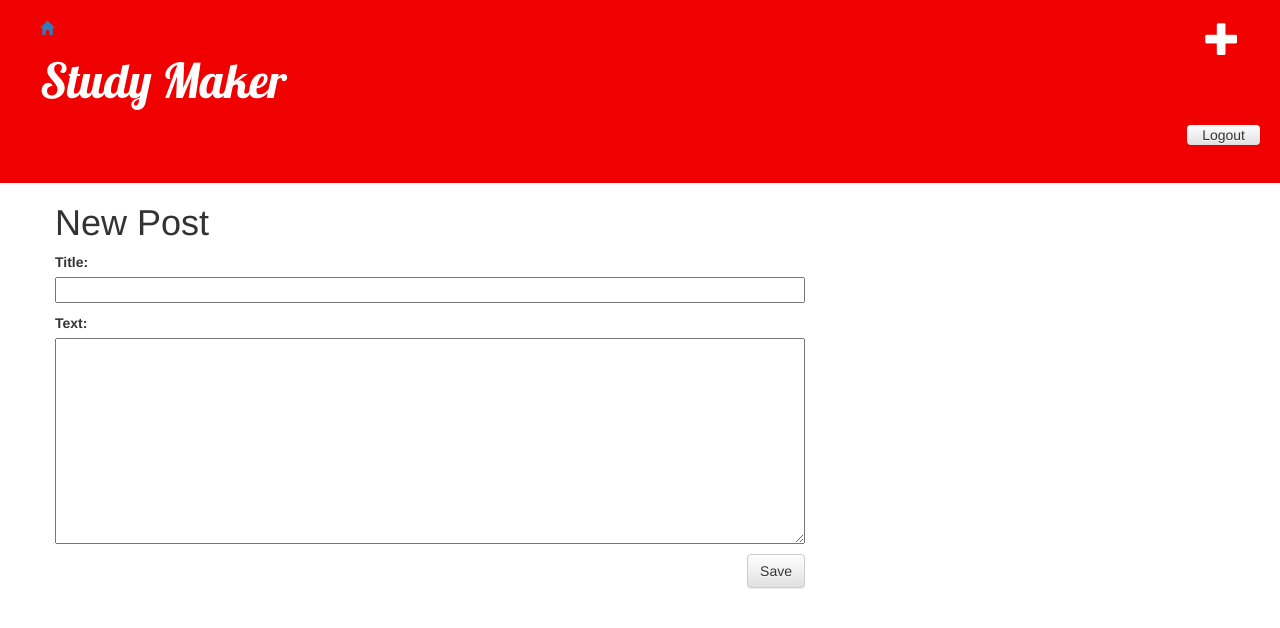
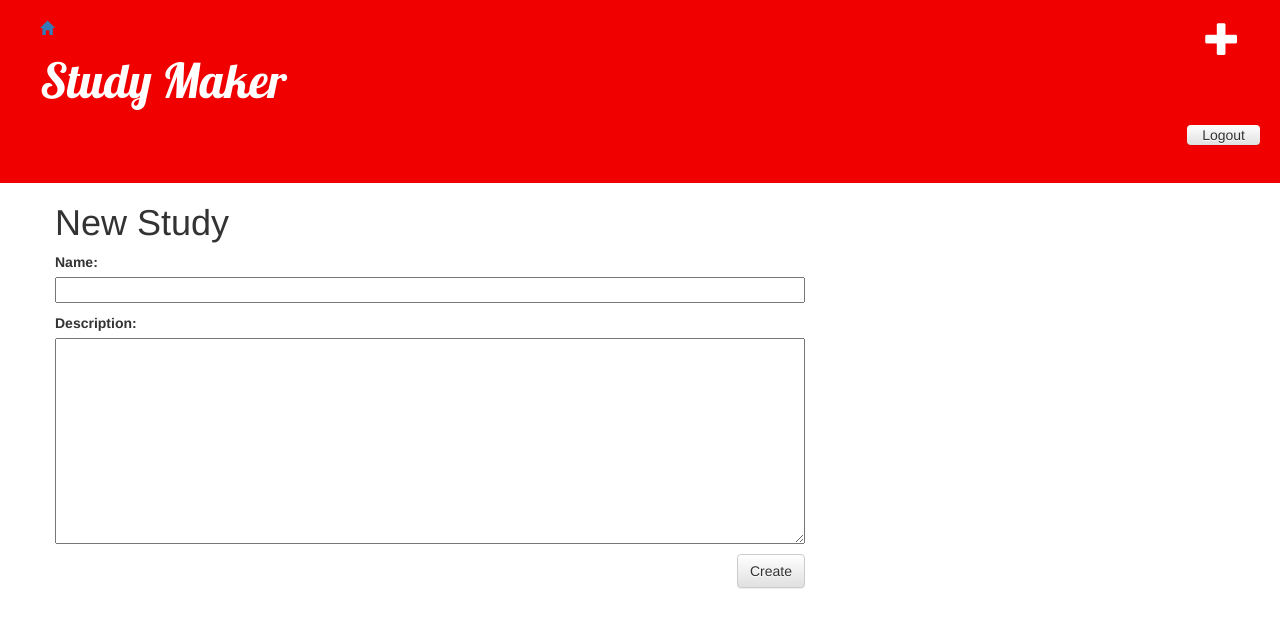
Before and after one commit to krista2811/my-first-blog, a Django app: page /post/new/ in a window 1280 px wide. Shown: the top 628 px of the page. Run offline with Django 3.2, Linux system fonts and the light colour scheme; the visitor is signed in with stand-in values (Sample User, id 1); some libraries are stand-ins or nearby versions.

Commit message:
DB change

```diff
--- a/blog/forms.py
+++ b/blog/forms.py
@@ -5,7 +5,7 @@ class PostForm(forms.ModelForm):
 
 	class Meta:
 		model = Post
-		fields = ('title', 'text',)
+		fields = ('name', 'description',)
 
 class CommentForm(forms.ModelForm):
 
--- a/blog/models.py
+++ b/blog/models.py
@@ -3,8 +3,8 @@ from django.utils import timezone
 
 class Post(models.Model):
         author = models.ForeignKey('auth.User')
-        title = models.CharField(max_length=200)
-        text = models.TextField()
+        name = models.CharField(max_length=200)
+        description = models.TextField()
         created_date = models.DateTimeField(
                 default=timezone.now)
         published_date = models.DateTimeField(
@@ -15,7 +15,7 @@ class Post(models.Model):
             self.save()
 
         def __str__(self):
-            return self.title
+            return self.name
 
 class Comment(models.Model):
     post = models.ForeignKey('blog.Post', related_name = 'comments')
--- a/blog/templates/blog/add_comment_to_post.html
+++ b/blog/templates/blog/add_comment_to_post.html
@@ -1,7 +1,7 @@
 {% extends 'blog/base.html' %}
 
 {% block content %}
-    <h1>New Postt</h1>
+    <h1>New Post</h1>
     <form method="POST" class="post-form">{% csrf_token %}
         {{ form.as_p }}
         <button type="submit" class="save btn btn-default">Send</button>
--- a/blog/templates/blog/post_detail.html
+++ b/blog/templates/blog/post_detail.html
@@ -12,7 +12,7 @@
 		<p>{{ post.text|linebreaksbr }}</p>
 	</div>
 	<hr>
-<a class="btn btn-default" href="{% url 'add_comment_to_post' pk=post.pk %}">Add comment</a>
+<a class="btn btn-default" href="{% url 'add_comment_to_post' pk=post.pk %}">Add Post</a>
 {% for comment in post.comments.all %}
 {% if user.is_authenticated %}
     <div class="comment">
--- a/blog/templates/blog/post_edit.html
+++ b/blog/templates/blog/post_edit.html
@@ -1,9 +1,9 @@
 {% extends 'blog/base.html' %}
 
 {% block content %}
-	<h1>New Post</h1>
+	<h1>New Study</h1>
 	<form method="POST" class="post-form">{% csrf_token %}
 		{{form.as_p}}
-		<button type="submit" class="save btn btn-default">Save</button>
+		<button type="submit" class="save btn btn-default">Create</button>
 	</form>
 {% endblock %}
--- a/blog/templates/blog/post_list.html
+++ b/blog/templates/blog/post_list.html
@@ -6,8 +6,8 @@
 		<div class="date">
 		<p>published: {{ post.published_date }} </p>
 		</div>
-		<h1><a href="{% url 'post_detail' pk=post.pk %}">{{ post.title }}</a></h1>
-		<p>{{ post.text|linebreaksbr }}</p>
+		<h1><a href="{% url 'post_detail' pk=post.pk %}">{{ post.name }}</a></h1>
+		<p>{{ post.description|linebreaksbr }}</p>
 	</div>
 	{% endfor %}
 {% endblock content %}
```
